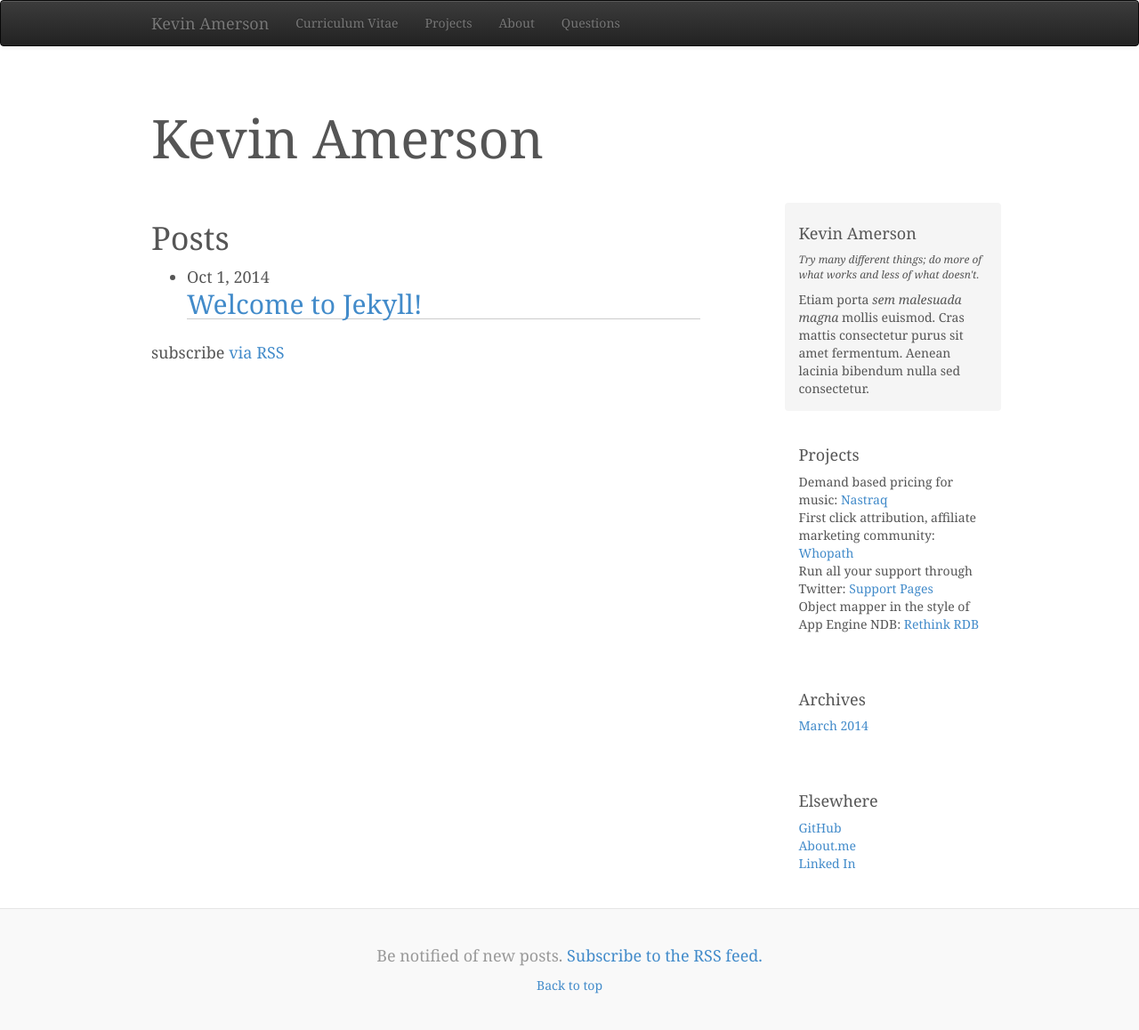
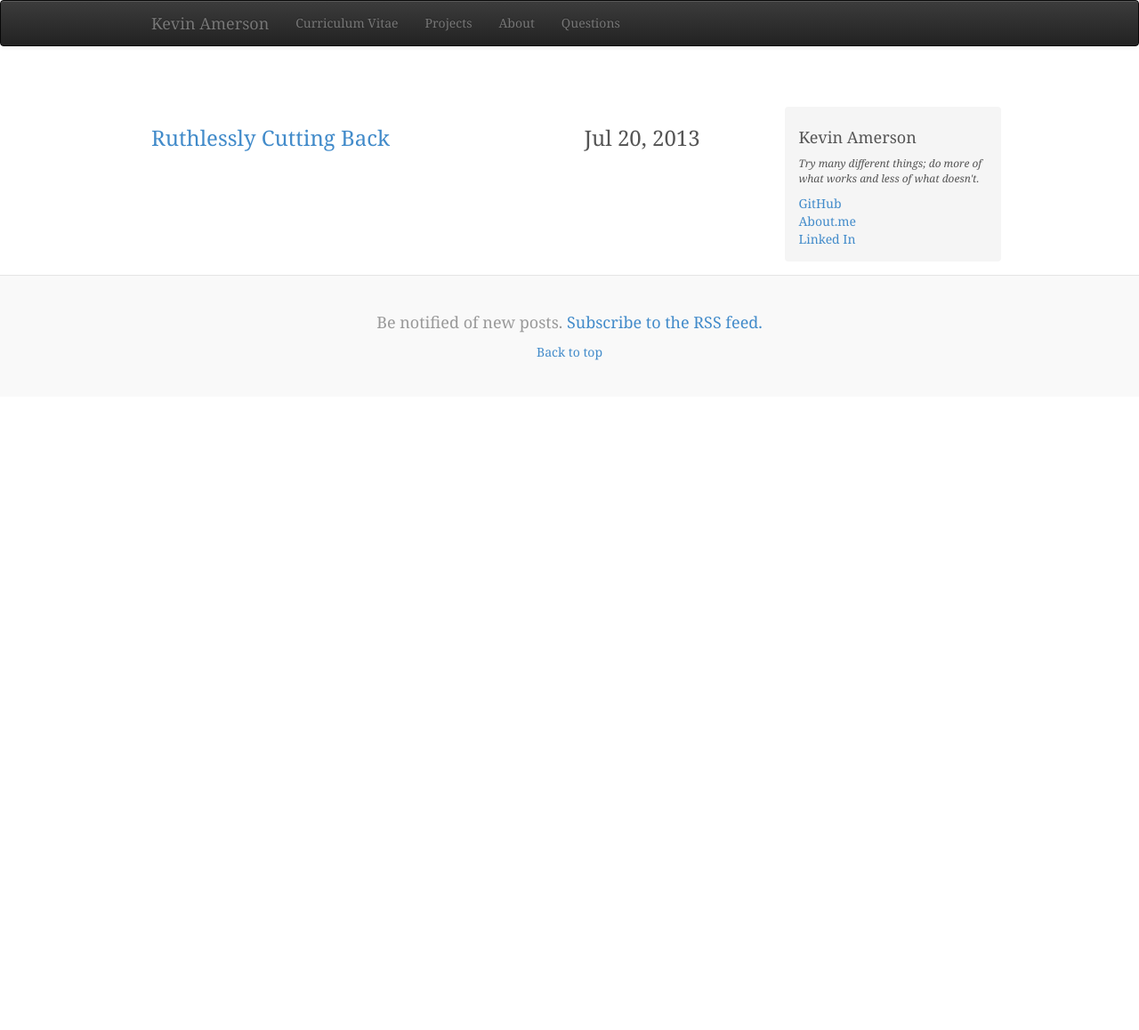
Before and after one commit to rayleyva/caoimhghin.github.io, a Jekyll site: the page built from index.html, in a window 1280 px wide. Shown: the whole page at 89% size. Built offline with Jekyll 4.4.1, drawn with Linux system fonts in a browser that asks for light colours; nearby versions of some CDN libraries; after the commit the page ends 900 px from its top, so only the background shows below that.

Commit message:
more formatting and added one article

```diff
--- a/_includes/head.html
+++ b/_includes/head.html
@@ -6,7 +6,7 @@
     <meta name="author" content="Kevin Amerson">
     <link rel="icon" href="/favicon.ico">
 
-    <title>Kevin Amerson - @caoimhghin - {% if page.title %}{{ page.title }}{% else %}{{ site.title }}{% endif %}</title>
+    <title>{% if page.title %}{{ page.title }}{% else %}{{ site.title }}{% endif %}</title>
 
     <style>
         {% include pygment_trac.css %}
--- /dev/null
+++ b/_includes/sidebar.html
@@ -0,0 +1,11 @@
+<div class="col-sm-3 col-sm-offset-1 blog-sidebar">
+    <div class="sidebar-module sidebar-module-inset">
+        <h4>Kevin Amerson</h4>
+        <p class="small"><em>Try many different things; do more of what works and less of what doesn't.</em></p>
+        <ol class="list-unstyled">
+            <li><a href="https://github.com/caoimhghin">GitHub</a></li>
+            <li><a href="https://about.me/kevinamerson">About.me</a></li>
+            <li><a href="https://linkedin.com/in/kevinamerson">Linked In</a></li>
+        </ol>
+    </div>
+</div>
--- a/_includes/styles.css
+++ b/_includes/styles.css
@@ -88,7 +88,13 @@ h3:nth-of-type(1) {margin:0;}
   color: #999;
 }
 
+.post-meta {
+    float:right;
+}
 
+.blog-sidebar {
+    margin-top:48px;
+}
 /*
  * Footer
  */
--- a/_layouts/default.html
+++ b/_layouts/default.html
@@ -9,48 +9,19 @@
 
     <div class="container">
 
-        <div class="blog-header">
-            <h1 class="blog-title">{{ page.title }}</h1>
-            <p class="lead blog-description">{{ page.description }}</p>
-        </div>
-
         <div class="row">
 
         <div class="col-sm-8 blog-main">
+            <div class="blog-header">
+                <h1 class="blog-title">{{ page.title }}</h1>
+                {{ page.date | date: "%b %-d, %Y" }}{% if page.author %} • {{ page.author }}{% endif %}{% if page.meta %} • {{ page.meta }}{% endif %}
+                <p class="lead blog-description">{{ page.description }}</p>
+            </div>
+
             {{ content }}
         </div>
 
-        <div class="col-sm-3 col-sm-offset-1 blog-sidebar">
-          <div class="sidebar-module sidebar-module-inset">
-            <h4>Kevin Amerson</h4>
-            <p class="small"><em>Try many different things; do more of what works and less of what doesn't.</em></p>
-            <p>Etiam porta <em>sem malesuada magna</em> mollis euismod. Cras mattis consectetur purus sit amet fermentum. Aenean lacinia bibendum nulla sed consectetur.</p>
-          </div>
-          <div class="sidebar-module">
-            <h4>Projects</h4>
-            <ol class="list-unstyled">
-              <li>Demand based pricing for music: <a href="http://www.nastraq.com">Nastraq</a></li>
-              <li>First click attribution, affiliate marketing community: <a href="https://www.whopath.com">Whopath</a></li>
-              <li>Run all your support through Twitter: <a href="http://supportpages.info">Support Pages</a></li>
-              <li>Object mapper in the style of App Engine NDB: <a href="https://www.github.com/caoimhghin/rethink">Rethink RDB</a></li>
-            </ol>
-          </div>
-          <div class="sidebar-module">
-            <h4>Archives</h4>
-            <ol class="list-unstyled">
-              <li><a href="#">March 2014</a></li>
-              <li></li>
-            </ol>
-          </div>
-          <div class="sidebar-module">
-            <h4>Elsewhere</h4>
-            <ol class="list-unstyled">
-              <li><a href="https://github.com/caoimhghin">GitHub</a></li>
-              <li><a href="https://about.me/kevinamerson">About.me</a></li>
-              <li><a href="https://linkedin.com/in/kevinamerson">Linked In</a></li>
-            </ol>
-          </div>
-        </div>
+        {% include sidebar.html %}
 
         </div>
 
--- a/_layouts/post.html
+++ b/_layouts/post.html
@@ -2,11 +2,6 @@
 layout: default
 ---
 <div class="post">
-
-  <header class="post-header">
-    <h1 class="post-title">{{ page.title }}</h1>
-    <p class="post-meta">{{ page.date | date: "%b %-d, %Y" }}{% if page.author %} • {{ page.author }}{% endif %}{% if page.meta %} • {{ page.meta }}{% endif %}</p>
-  </header>
 
   <article class="post-content">
     {{ content }}
--- a/index.html
+++ b/index.html
@@ -1,23 +1,10 @@
 ---
 layout: default
-title: Kevin Amerson
 ---
 <div class="home">
 
-  <h1 class="page-heading">Posts</h1>
-
-  <ul class="post-list">
-    {% for post in site.posts %}
-      <li>
-        <span class="post-meta">{{ post.date | date: "%b %-d, %Y" }}</span>
-
-        <h2>
-          <a class="post-link" href="{{ post.url | prepend: site.baseurl }}">{{ post.title }}</a>
-        </h2>
-      </li>
-    {% endfor %}
-  </ul>
-
-  <p class="rss-subscribe">subscribe <a href="{{ "/feed.xml" | prepend: site.baseurl }}">via RSS</a></p>
+{% for post in site.posts %}
+    <h3><a class="post-link" href="{{ post.url | prepend: site.baseurl }}">{{ post.title }}</a> <span class="post-meta">{{ post.date | date: "%b %-d, %Y" }}</span></h3>
+{% endfor %}
 
 </div>
```
Also changed, not shown: _posts/2013-07-20-ruthlessly-cutting-back.md (added, +40 -0 lines), _posts/2014-10-01-welcome-to-jekyll.markdown (deleted, +0 -25 lines), projects.md (+11 -1 lines).
